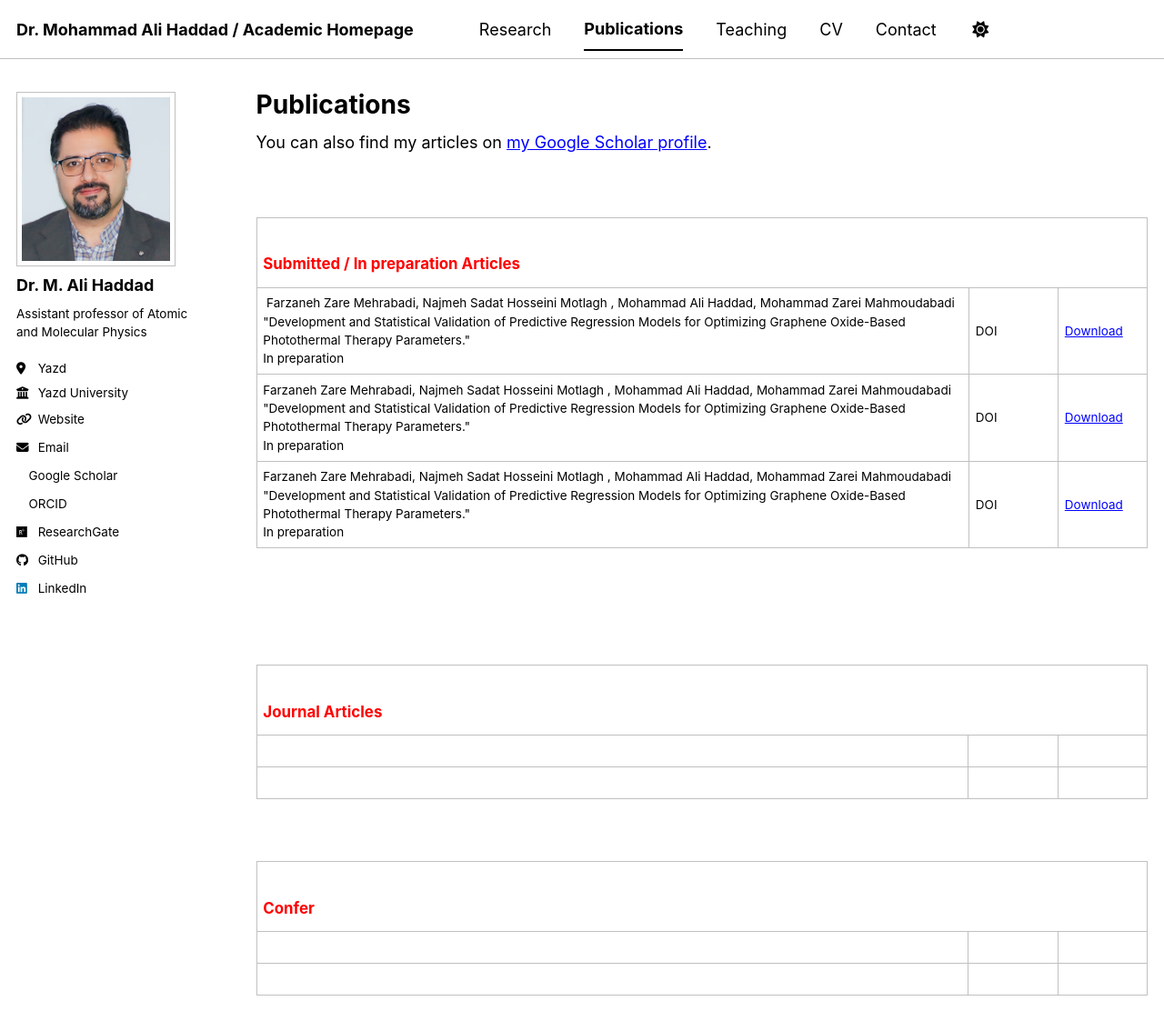
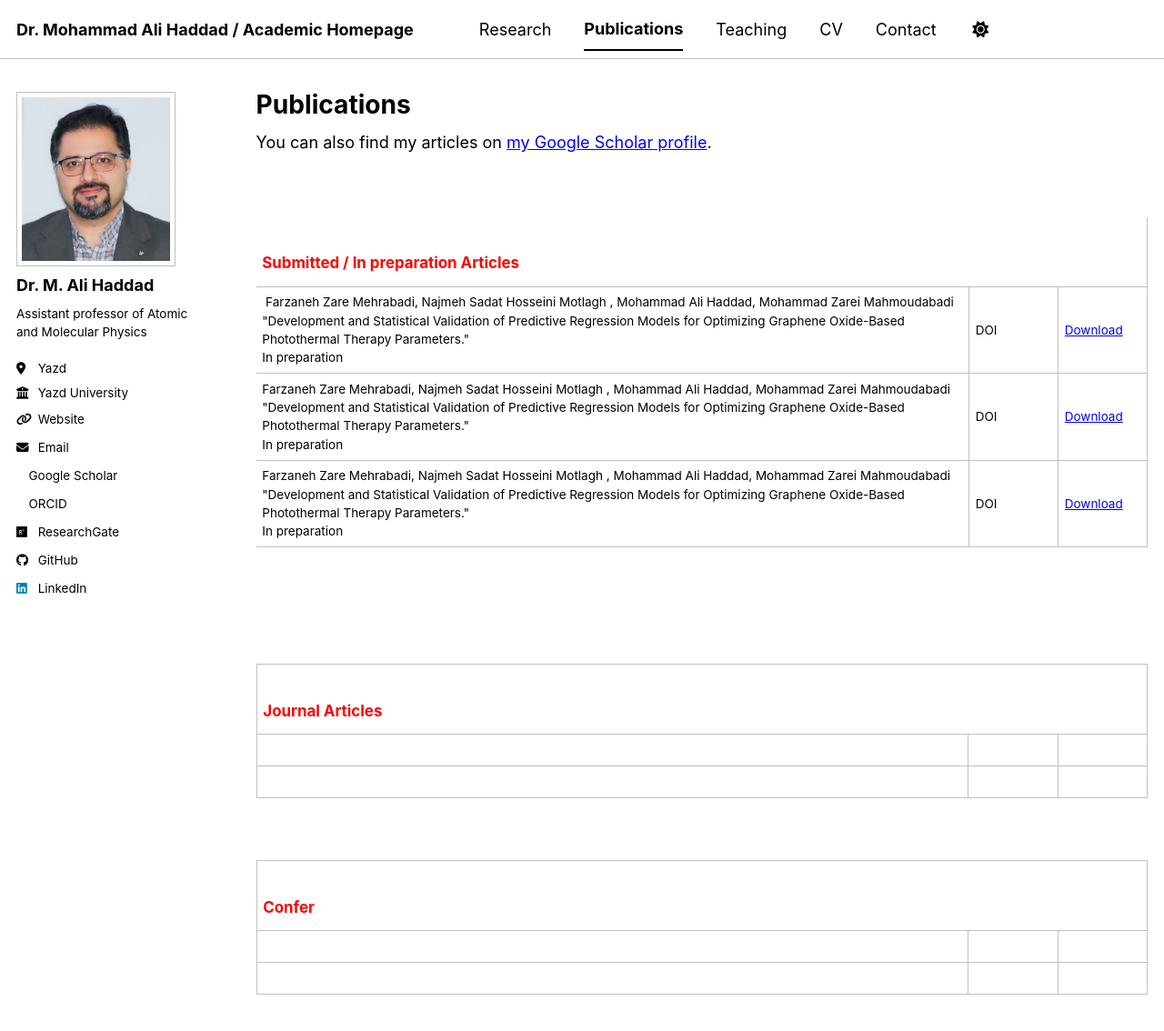
Before and after one commit to ma-haddad/ma-haddad.github.io, a Jekyll site: the page built from _pages/publications.html, in a window 1280 px wide and 1249 px high. Shown: the top 1134 px of the window at 91% size. Built offline with Jekyll 4.4.1, drawn with Linux system fonts in a browser that asks for light colours; a style sheet for code colours, icons or effects is not loaded.

Commit message:
Update publications.html

```diff
--- a/_pages/publications.html
+++ b/_pages/publications.html
@@ -12,7 +12,8 @@ author_profile: true
 {% include base_path %}
 
 <p>&nbsp;</p>
-<table style="width: 100%; border-color: None; background-color: none;">
+<table style="width: 100%; border: none;
+border-collapse: collapse;">
 <tbody>
 <tr>
 <td style="width: 77.4264%;" colspan="3">
```
